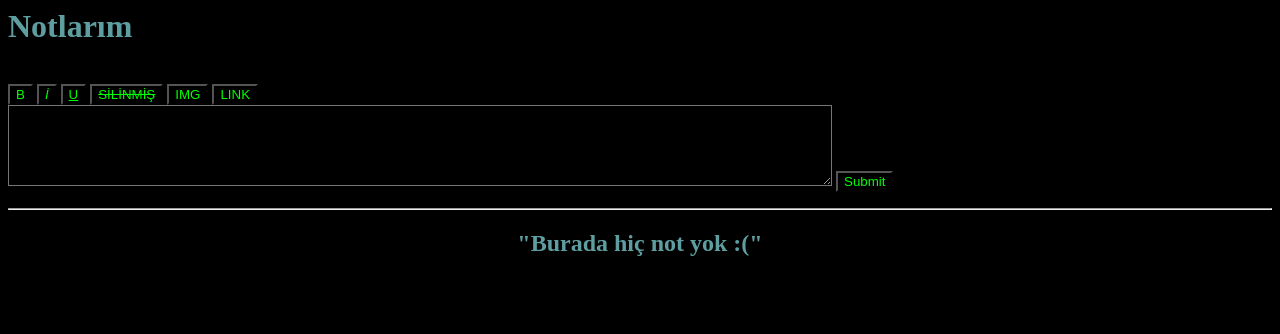
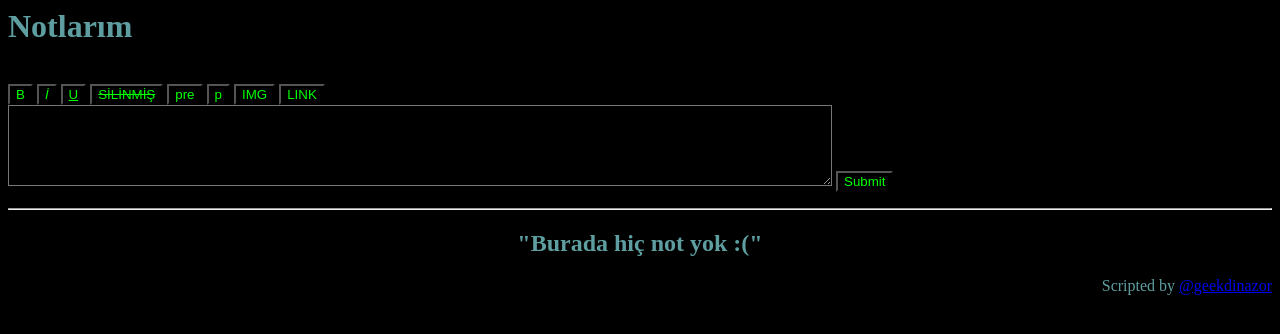
Before and after one commit to caylakpenguen/not.py, a Flask app: template templates/add.htm in a window 1280 px wide. Shown: the top 334 px of the page. Run offline with Flask 2, Linux system fonts and the light colour scheme; the template is opened without the code that fills it, so the values that code supplies are empty; some libraries are stand-ins or nearby versions.

Commit message:
mini fix ve dökümana ek

```diff
--- a/init_db.py
+++ b/init_db.py
@@ -1,3 +1,5 @@
+#!/usr/bin/env python
+# -*- coding: utf-8 -*-
 import sqlite3
 import time
 conn = sqlite3.connect('notlar.db')
--- a/server.py
+++ b/server.py
@@ -1,3 +1,4 @@
+#!/usr/bin/env python
 # -*- coding: utf-8 -*-
 from flask import Flask
 from flask import Response
--- a/templates/add.htm
+++ b/templates/add.htm
@@ -40,6 +40,8 @@
 <input type="button" id="italic" value="İ" style="color:#00FF00; background-color:#000000;font-style: italic;">
 <input type="button" id="underlined" value="U" style="color:#00FF00; background-color:#000000;text-decoration: underline;">
 <input type="button" id="deleted" value="SİLİNMİŞ" style="color:#00FF00; background-color:#000000;text-decoration: line-through;">
+<input type="button" id="pre" value="pre" style="color:#00FF00; background-color:#000000">
+<input type="button" id="p" value="p" style="color:#00FF00; background-color:#000000">
 <input type="button" id="img" value="IMG" style="color:#00FF00; background-color:#000000">
 <input type="button" id="link" value="LINK" style="color:#00FF00; background-color:#000000">
 <script>
@@ -59,6 +61,14 @@
     $('#not').val($('#not').val() + '<del></del>');
 });
 
+$("#pre").click(function () {
+    $('#not').val($('#not').val() + ' <pre></pre>');
+});
+
+$("#p").click(function () {
+    $('#not').val($('#not').val() + ' <p></p>');
+});
+
 $("#img").click(function () {
     $('#not').val($('#not').val() + ' <img src=""  height="" width="">');
 });
@@ -67,10 +77,9 @@
     $('#not').val($('#not').val() + ' <a href="http://">link</a>');
 });
 
-
 </script>
 <br>
-			<textarea id="not" name="not" cols=100 rows=5 style = "color:#00FF00; background-color:#000000"> </textarea>
+	    <textarea id="not" name="not" cols=100 rows=5 style = "color:#00FF00; background-color:#000000"> </textarea>
             <input type="submit" style = "color:#00FF00; background-color:#000000"/>
             </form>
 <div id="notlar">
@@ -86,5 +95,6 @@
 {% endfor %}
 {% endif %}
 </div>
+<p align="right">Scripted by <a href="https://github.com/geekdinazor">@geekdinazor</a><p>
 </body>
 </html>
--- a/templates/show.htm
+++ b/templates/show.htm
@@ -30,5 +30,6 @@
 {% endfor %}
 {% endif %}
 </div>
+<p align="right">Scripted by <a href="https://github.com/geekdinazor">@geekdinazor</a></p>
 </body>
 </html>
```
Also changed, not shown: README.md.
